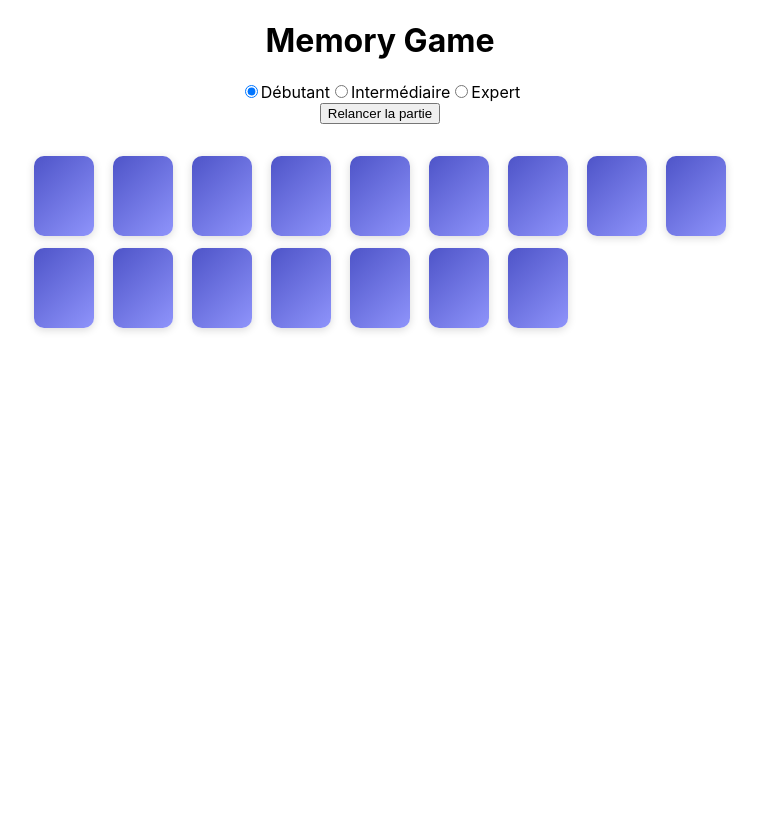
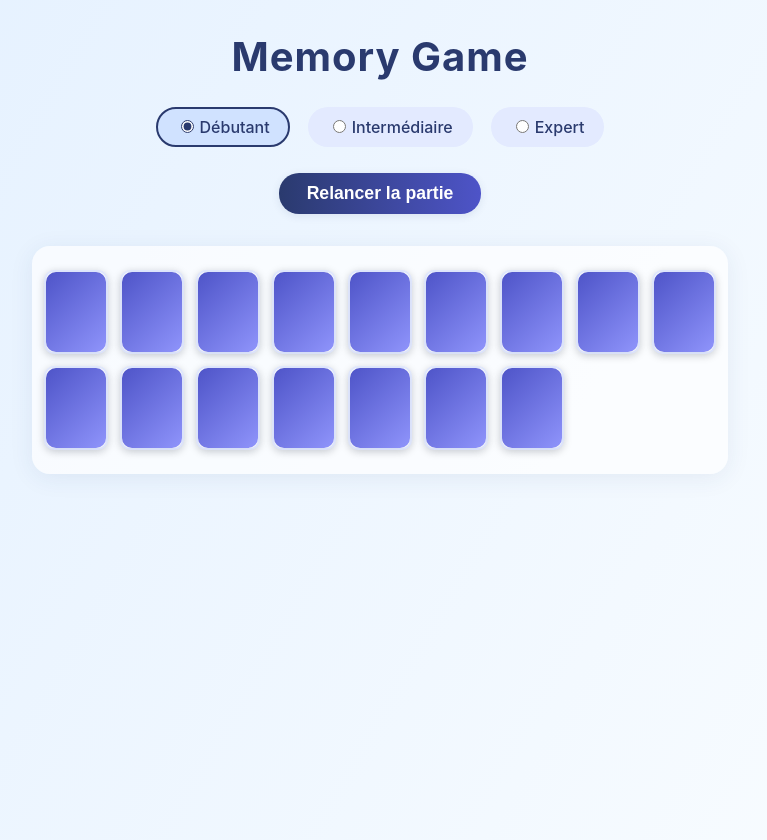
Before and after one commit to sylvain-malbon/memory-js, a React (Create React App) app: page / in a window 1280 px wide. Shown: the whole page, without its empty margins (260-1027 px from the left). Before the commit the page ends 800 px from the top, so only its background shows below. Built offline with nearby package versions, Linux system fonts and the light colour scheme; the HTML template or start-up script is replaced by a standard one.

Commit message:
Ajout de styles CSS pour le sélecteur de difficulté, le plateau de jeu, les cartes, et le bouton, ainsi que des animations pour le message de victoire.

```diff
--- a/src/App.css
+++ b/src/App.css
@@ -26,6 +26,152 @@
 
 .App-link {
   color: #61dafb;
+}
+
+body {
+  background: linear-gradient(120deg, #e3f0ff 0%, #fafdff 100%);
+  min-height: 100vh;
+}
+
+.App {
+  min-height: 100vh;
+  display: flex;
+  flex-direction: column;
+  align-items: center;
+  justify-content: flex-start;
+  padding-bottom: 40px;
+}
+
+/* Titre */
+h1 {
+  font-size: 2.5rem;
+  font-weight: 700;
+  color: #2a3a6e;
+  margin-top: 32px;
+  margin-bottom: 8px;
+  letter-spacing: 1px;
+}
+
+/* Sélecteur de difficulté */
+.difficulty-selector {
+  display: flex;
+  gap: 18px;
+  margin: 18px 0 8px 0;
+  justify-content: center;
+}
+.difficulty-selector label {
+  background: #e3eaff;
+  border-radius: 20px;
+  padding: 8px 18px;
+  font-weight: 500;
+  color: #2a3a6e;
+  cursor: pointer;
+  border: 2px solid transparent;
+  transition: border 0.2s, background 0.2s;
+}
+.difficulty-selector input[type="radio"] {
+  accent-color: #2a3a6e;
+  margin-right: 6px;
+}
+.difficulty-selector label:has(input:checked) {
+  border: 2px solid #2a3a6e;
+  background: #d0e2ff;
+}
+
+/* Plateau de jeu */
+.board {
+  display: grid;
+  grid-template-columns: repeat(auto-fit, minmax(60px, 1fr));
+  gap: 16px;
+  max-width: 720px;
+  margin: 32px auto 0 auto;
+  justify-items: center;
+  background: rgba(255,255,255,0.7);
+  border-radius: 18px;
+  box-shadow: 0 4px 24px rgba(42,58,110,0.08);
+  padding: 24px 12px;
+}
+
+/* Carte */
+.card {
+  width: 60px;
+  height: 80px;
+  background: #fff;
+  border-radius: 12px;
+  box-shadow: 0 2px 8px rgba(42,58,110,0.10);
+  display: flex;
+  align-items: center;
+  justify-content: center;
+  font-size: 2.2rem;
+  cursor: pointer;
+  user-select: none;
+  position: relative;
+  border: 2px solid #e3eaff;
+  transition: box-shadow 0.2s, border 0.2s, border-radius 0.2s;
+}
+.card:hover {
+  border: 2px solid #2a3a6e;
+  box-shadow: 0 4px 16px rgba(42,58,110,0.18);
+  border-radius: 12px;
+}
+.card:active {
+  box-shadow: 0 6px 24px rgba(42,58,110,0.22);
+  border-radius: 12px;
+}
+
+/* Emoji affiché */
+.emoji {
+  font-size: 2.2rem;
+  display: flex;
+  align-items: center;
+  justify-content: center;
+  width: 100%;
+  height: 100%;
+}
+
+/* Dos de la carte */
+.back {
+  width: 100%;
+  height: 100%;
+  background: linear-gradient(135deg, #4e54c8 0%, #8f94fb 100%);
+  border-radius: 10px;
+  display: flex;
+  align-items: center;
+  justify-content: center;
+  box-shadow: 0 2px 8px rgba(42,58,110,0.10);
+}
+
+/* Bouton */
+button {
+  background: linear-gradient(90deg, #2a3a6e 0%, #4e54c8 100%);
+  color: #fff;
+  border: none;
+  border-radius: 20px;
+  padding: 10px 28px;
+  font-size: 1.1rem;
+  font-weight: 600;
+  margin: 18px 0 0 0;
+  cursor: pointer;
+  box-shadow: 0 2px 8px rgba(42,58,110,0.10);
+  transition: background 0.2s, box-shadow 0.2s;
+}
+button:hover {
+  background: linear-gradient(90deg, #4e54c8 0%, #2a3a6e 100%);
+  box-shadow: 0 4px 16px rgba(42,58,110,0.18);
+}
+
+/* Message de victoire */
+.win {
+  color: #2ecc40;
+  font-size: 2rem;
+  margin: 24px 0 12px 0;
+  font-weight: bold;
+  letter-spacing: 1px;
+  animation: winFadeIn 1s ease;
+}
+@keyframes winFadeIn {
+  from { opacity: 0; transform: scale(0.9); }
+  to { opacity: 1; transform: scale(1); }
 }
 
 /* Plateau de jeu */
```
